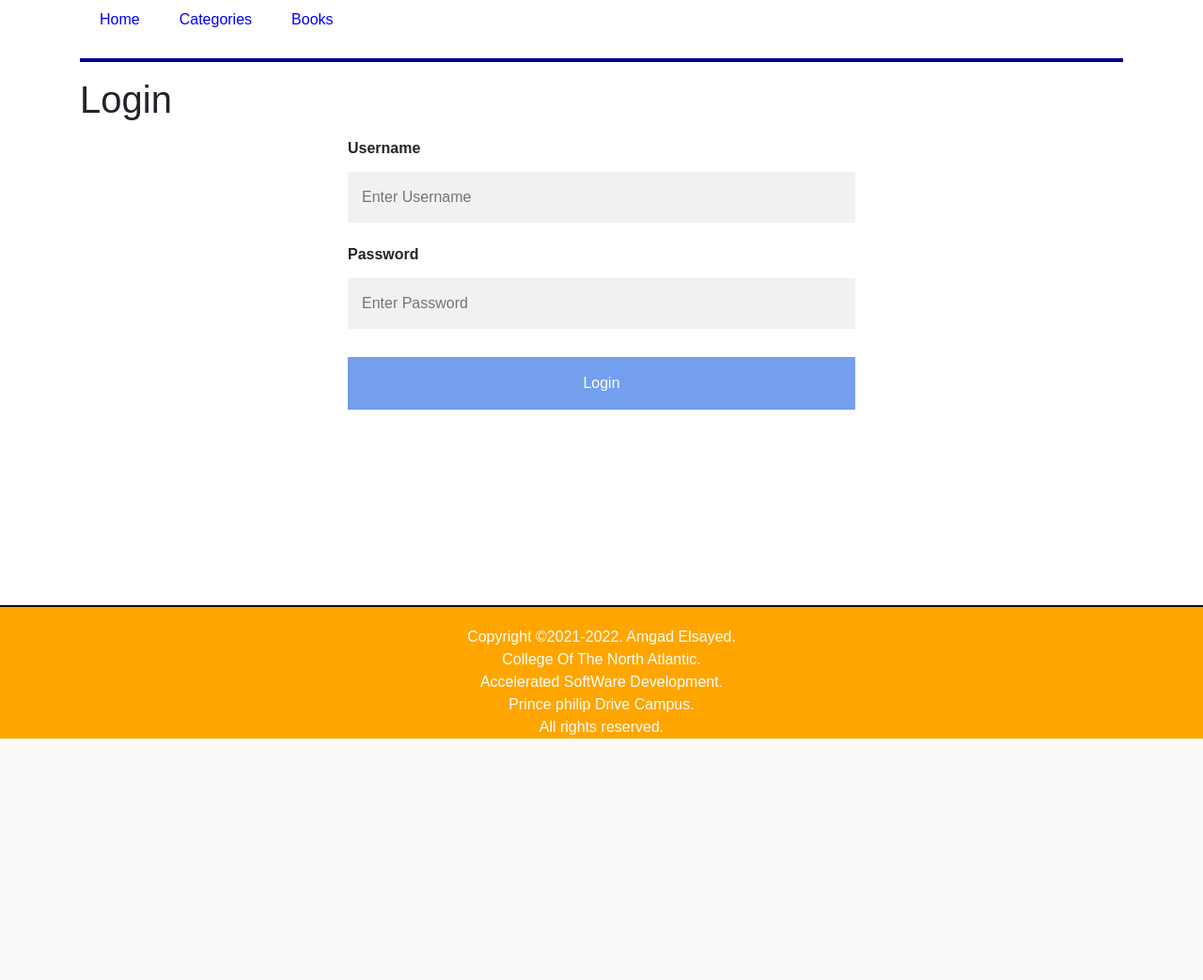
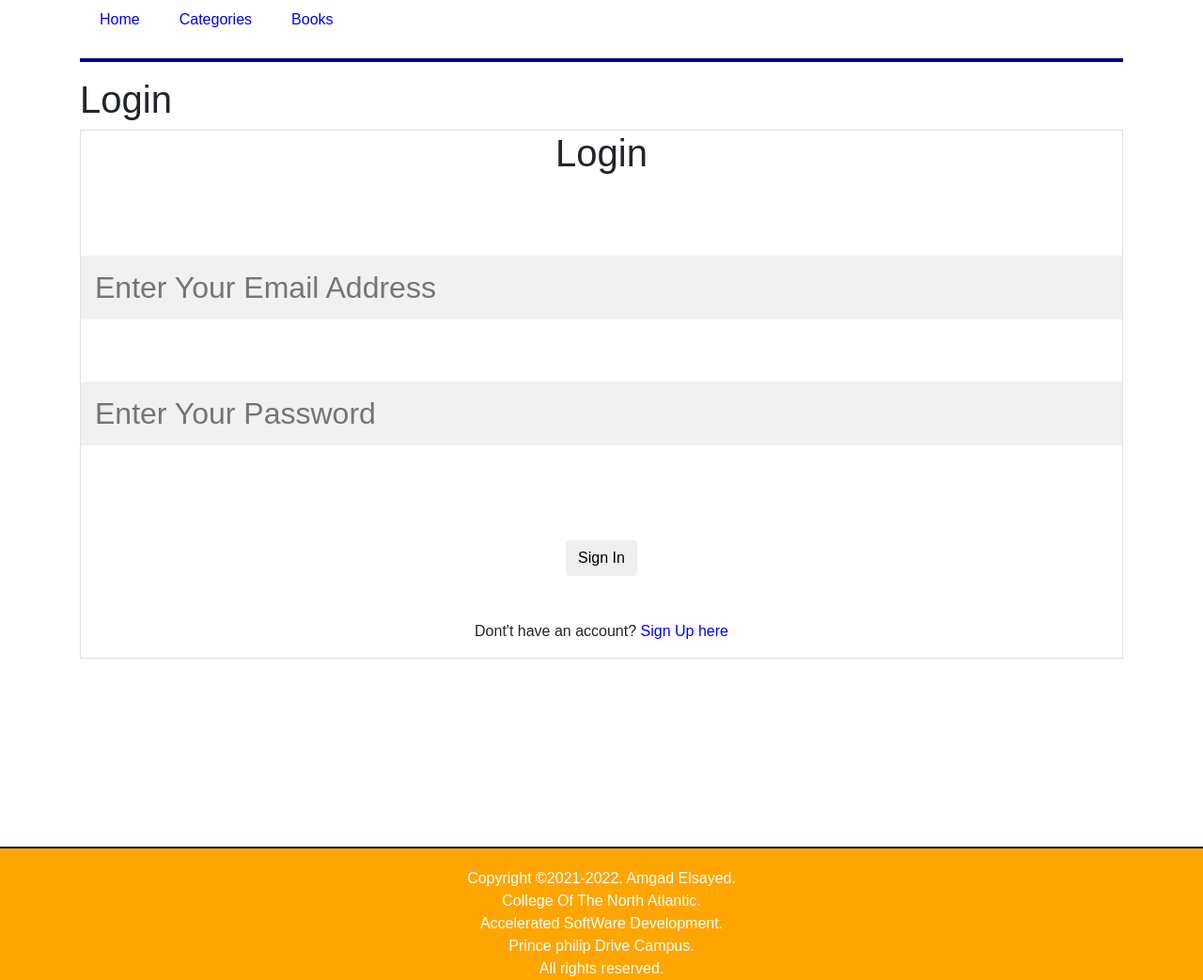
Before and after one commit to AmgadElsayed2021/flaskProject, a Flask app: page /login in a window 1280 px wide. Shown: the part 314-1357 px from the top of the page at 94% size. Before the commit the page ends 1100 px from the top, so only its background shows below. Run offline with Flask 2, Linux system fonts and the light colour scheme; some libraries are stand-ins or nearby versions.

Commit message:
login function is now working

```diff
--- a/Application/routes.py
+++ b/Application/routes.py
@@ -1,6 +1,6 @@
 import sqlite3
 from Application import app
-from flask import render_template,request
+from flask import render_template, request, session
 from contextlib import closing
 
 # def get_db_connection():
@@ -13,30 +13,31 @@ conn.row_factory = sqlite3.Row
 @app.route('/index')
 def index():
     return render_template('index.html', index=True)# just make the index = true so i can use to style the nav button in the nav.html
-# msg = ''
-#     if request.method == 'POST' and 'username' in request.form and 'password' in request.form :
-#         username = request.form['username']
-#         password = request.form['password']
-#         with closing(conn.cursor()) as c :
-#             query=('SELECT * FROM accounts WHERE username = % s AND password = % s', (username, password,))
-#             c.execute(query)
-#         account = c.fetchone()
-#
-#         if account :
-#             session['loggedin'] = True
-#             session['id'] = account['id']
-#             session['username'] = account['username']
-#             msg = 'Logged in successfully !'
-#             return render_template('index.html', msg=msg)
-#         else :
-#             msg = 'Incorrect username / password !'
-#     return render_template('login.html', msg=msg)
 
-@app.route('/login')
+
+@app.route('/login',methods =['GET', 'POST'])
 def login():
-    return render_template('login.html',login=True)
+    msg = ''
+    if request.method == 'POST' and 'email' in request.form and 'password' in request.form :
+        email = request.form['email']
+        password = request.form['password']
+        with closing(conn.cursor()) as c :
+            c.execute('SELECT * FROM accounts WHERE email = ? AND password = ?', (email, password,))
+            account = c.fetchone()
 
-@app.route('/categories')
+        if account :
+            session['loggedin'] = True
+            session['id'] = account['id']
+            session['email'] = account['email']
+            msg = 'Logged in successfully !'
+            return render_template('index.html', msg=msg)
+        else :
+            msg = 'Incorrect email / password !'
+    return render_template('login.html', msg=msg)
+
+
+
+@app.route('/categories',methods =['GET', 'POST'])
 def categories():
     with closing(conn.cursor()) as c :
         query = 'select distinct category from Books'
@@ -46,9 +47,10 @@ def categories():
         for result in results :
             categories.append(result)
 
-
-        query = 'select * from Books where category=?'
-        c.execute(query,({{ categories}},))
+        if request.method == 'POST' and 'category' in request.select :
+            cat = request.select['category']
+        with closing(conn.cursor()) as c :
+            c.execute('select * from Books where category=?',(cat))
         results = c.fetchall()
         category_books = []
         for result in results :
@@ -62,10 +64,10 @@ def books():
         query= 'select * from Books'
         c.execute(query)
         results = c.fetchall()
-        books=[]
+        bookList=[]
         for result in results:
-            books.append(result)
-    return render_template('books.html',books=books)
+            bookList.append(result)
+    return render_template('books.html',bookList=bookList,books=False)
 
 
 @app.route('/register')
--- a/Application/templates/books.html
+++ b/Application/templates/books.html
@@ -21,7 +21,7 @@
             <tbody>
 
             <!-- Construct the rest of courses here -->
-            {% for book in books %}
+            {% for book in bookList %}
             <tr>
                 <td><h3>{{ book["Title"] }}</h3></td>
                 <td>{{ book["Description"] }}</td>
--- a/Application/templates/categories.html
+++ b/Application/templates/categories.html
@@ -3,7 +3,7 @@
     {% block content %}
     <h1>Categories</h1>
 <div>
-<select name="Category" method="GET" action="/">
+<select name="Category" method="POST" action="/">
   <option value="selected" selected>choose a category to display</option>
   {% for category in categories %}
     <option value="{{ category["category"] }}">{{ category["category"] }}</option>
--- a/Application/templates/login.html
+++ b/Application/templates/login.html
@@ -2,19 +2,34 @@
 
     {% block content %}
     <h1>Login</h1>
-
-    <div class="row">
-        <div class="col-md-6 offset-md-3">
-            <h3></h3>
-            <form name="login" action="login.php" method="post">
-                <label for="username"><b>Username</b></label>
-                <input type="text" placeholder="Enter Username" name="username" required>
-                <br>
-                <label for="password"><b>Password</b></label>
-                <input type="password" placeholder="Enter Password" name="password" required>
-                <br class="clear">
-                <input class="btn-submit" type="submit" name="submit" value="Login">
-            </form>
+<div align="center">
+          <div align="center" class="border">
+             <div class="header">
+                <h1 class="word">Login</h1>
+             </div></br></br></br>
+            <h2 class="word">
+                <form action="{{ url_for('login') }}" method="post">
+                  <div class="msg">{{ msg }}</div>
+                    <input id="email" name="email" type="text" placeholder="Enter Your Email Address" class="textbox"/></br></br>
+                    <input id="password" name="password" type="password" placeholder="Enter Your Password" class="textbox"/></br></br></br>
+                    <input type="submit" class="btn" value="Sign In"></br></br>
+                </form>
+            </h2>
+            <p class="bottom">Dont't have an account?  <a class="bottom" href="{{url_for('register')}}"> Sign Up here</a></p>
+          </div>
         </div>
-    </div>
+{#    <div class="row">#}
+{#        <div class="col-md-6 offset-md-3">#}
+{#            <h3></h3>#}
+{#            <form name="login" action="login.php" method="post">#}
+{#                <label for="username"><b>Username</b></label>#}
+{#                <input type="text" placeholder="Enter Username" name="username" required>#}
+{#                <br>#}
+{#                <label for="password"><b>Password</b></label>#}
+{#                <input type="password" placeholder="Enter Password" name="password" required>#}
+{#                <br class="clear">#}
+{#                <input class="btn-submit" type="submit" name="submit" value="Login">#}
+{#            </form>#}
+{#        </div>#}
+{#    </div>#}
  {% endblock %}
```
Also changed, not shown: Application/database.sqlite, database.sqlite.
